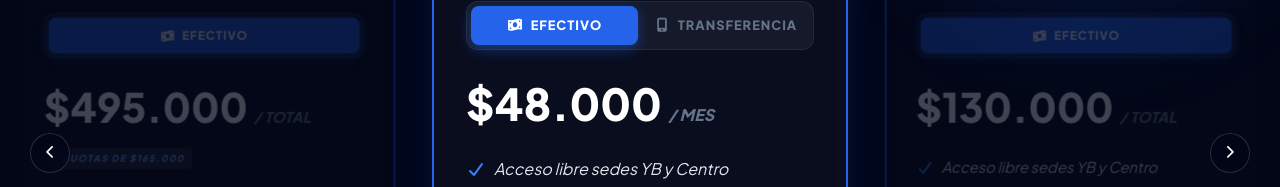
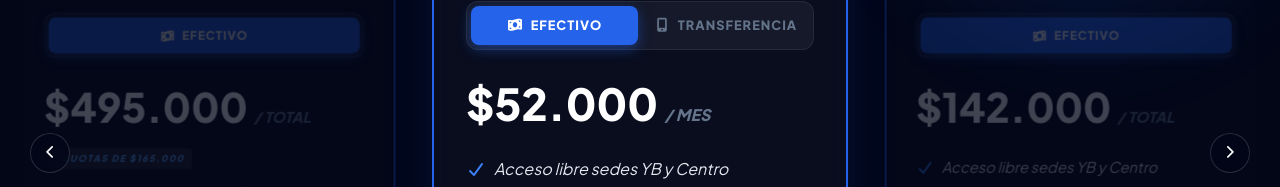
Before and after one commit to LautaroLeall/Levels-GYM, a React (Vite) app: page / in a window 1280 px wide. Shown: the part 3036-3223 px from the top of the page. Built offline with nearby package versions, Linux system fonts and the light colour scheme.

Commit message:
Actualizar precios de planes alto rendimiento

```diff
--- a/src/components/Inscripcion.jsx
+++ b/src/components/Inscripcion.jsx
@@ -113,13 +113,13 @@ export default function Inscripcion() {
                 required
               >
                 <option value="Plan Mensual">
-                  Plan Mensual ($46.000 efectivo / $48.000 transferencia)
+                  Plan Mensual ($52.000 efectivo / $54.000 transferencia)
                 </option>
                 <option value="Plan Trimestral">
-                  Plan Trimestral ($125.000 efectivo)
+                  Plan Trimestral ($142.000 efectivo)
                 </option>
                 <option value="Plan 6 Meses">
-                  Plan 6 Meses ($252.000 efectivo)
+                  Plan 6 Meses ($276.000 efectivo - 3 cuotas de $92.000)
                 </option>
                 <option value="Plan Anual">
                   Plan Anual ($480.000 efectivo / $510.000 transferencia)
--- a/src/components/Planes.jsx
+++ b/src/components/Planes.jsx
@@ -6,8 +6,8 @@ const planes = [
     nombre: 'Mensual',
     subtitulo: 'Ideal para empezar tu camino.',
     precios: [
-      { monto: '$48.000', metodo: 'Efectivo', sizeClass: 'size-2xl' },
-      { monto: '$50.000', metodo: 'Transferencia', small: true },
+      { monto: '$52.000', metodo: 'Efectivo', sizeClass: 'size-2xl' },
+      { monto: '$54.000', metodo: 'Transferencia', small: true },
     ],
     cuotas: null,
     beneficios: [
@@ -22,7 +22,7 @@ const planes = [
     nombre: 'Trimestral',
     subtitulo: 'Compromiso real con tus resultados.',
     precios: [
-      { monto: '$130.000', metodo: 'Efectivo', sizeClass: 'size-2xl' },
+      { monto: '$142.000', metodo: 'Efectivo', sizeClass: 'size-2xl' },
     ],
     cuotas: null,
     beneficios: [
@@ -37,9 +37,9 @@ const planes = [
     nombre: 'Semestral',
     subtitulo: 'Transformación total garantizada.',
     precios: [
-      { monto: '$258.000', metodo: 'Efectivo', sizeClass: 'size-2xl' },
+      { monto: '$276.000', metodo: 'Efectivo', sizeClass: 'size-2xl' },
     ],
-    cuotas: '3 Cuotas de $86.000',
+    cuotas: '3 Cuotas de $92.000',
     beneficios: [
       'Planificación personalizada según tus objetivos',
       'Evaluación tecnológica de fuerza y potencia',
```
